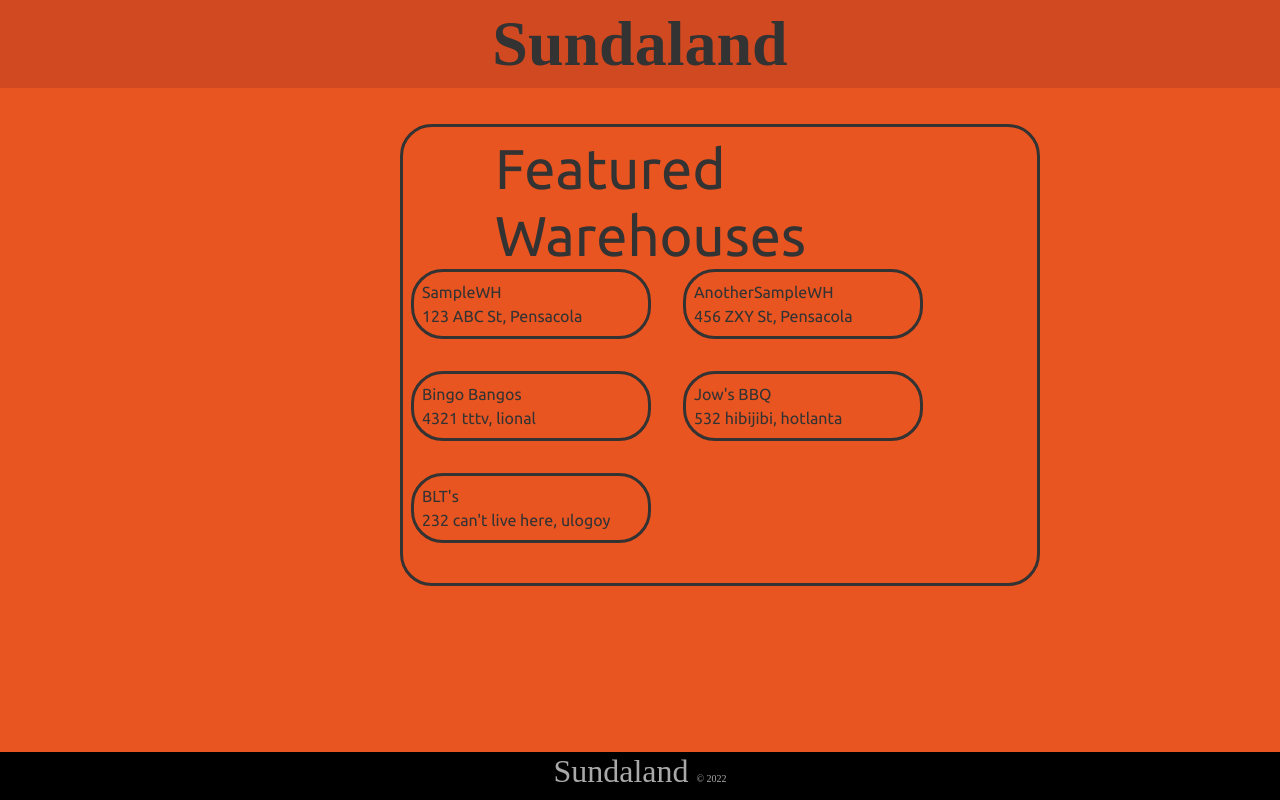
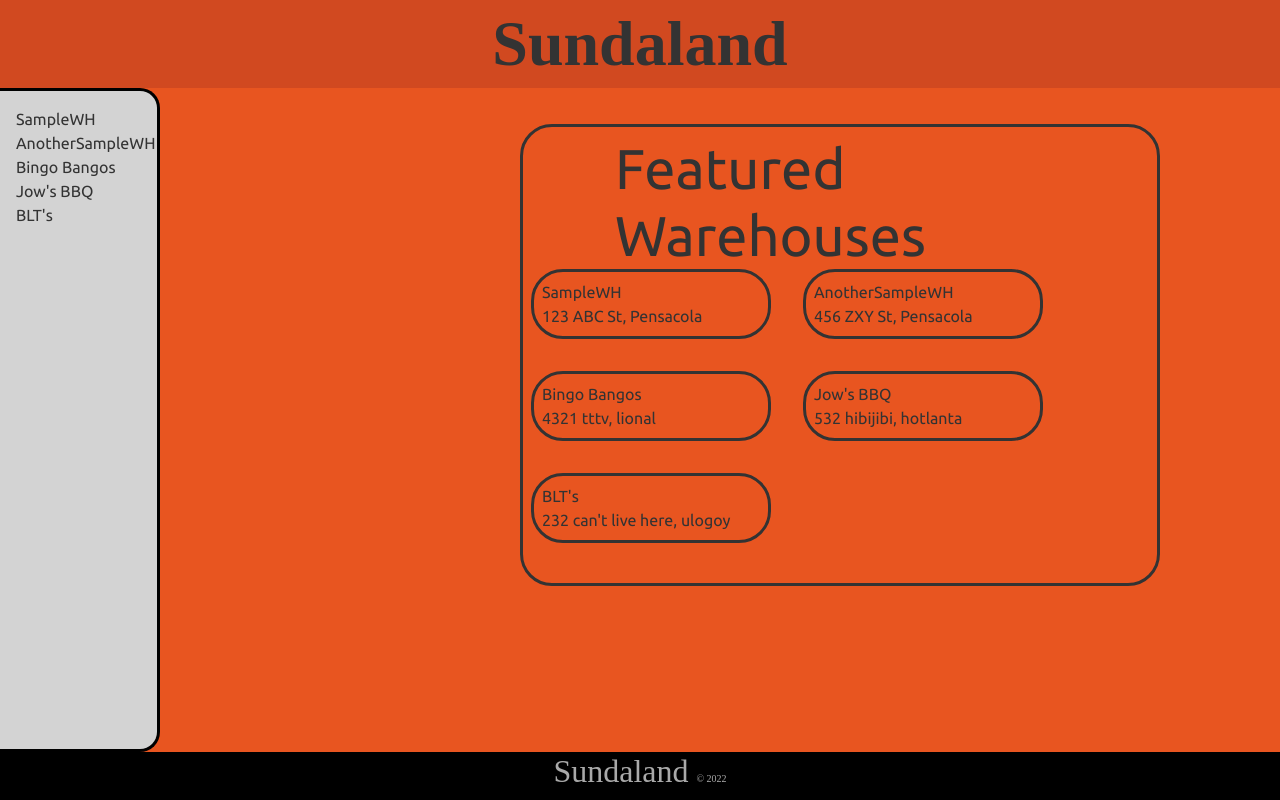
Before and after one commit to parmeleeb/p3-front, an Angular app: page / in a window 1280 px wide. Built offline with nearby package versions, Linux system fonts and the light colour scheme.

Commit message:
mixed merge issues*

```diff
--- a/src/app/app.component.css
+++ b/src/app/app.component.css
@@ -19,7 +19,7 @@
 }
 
 #body{
-    grid-column: span 2;
+    grid-column: span 1;
 }
 
 #footer{
--- a/src/app/app.component.html
+++ b/src/app/app.component.html
@@ -1,6 +1,6 @@
 <div id="webpage">
   <app-header id="header"></app-header>
-  <!-- <app-nav id="nav"></app-nav> -->
+  <app-nav id="nav"></app-nav>
   <main id="body"><router-outlet></router-outlet></main>
   <app-footer id="footer"></app-footer>
 </div>
--- a/src/app/nav/nav.component.css
+++ b/src/app/nav/nav.component.css
@@ -7,6 +7,5 @@
   border-top: 3px black solid;
   border-bottom: 3px black solid;
   padding-left: 1em;
-  margin-top: 2em;
-  margin-left: 2em;
+  padding-top: 1em;
 }
--- a/src/app/nav/nav.component.html
+++ b/src/app/nav/nav.component.html
@@ -1,3 +1,5 @@
 <div id="nav-container">
-
+    <ng-container *ngFor="let warehouse of warehouseList">
+        <div>{{ warehouse.getName() }}</div>
+    </ng-container>
 </div>
--- a/src/app/nav/nav.component.ts
+++ b/src/app/nav/nav.component.ts
@@ -1,4 +1,7 @@
 import { Component } from '@angular/core';
+import { Warehouse } from '../models/warehouse.model';
+import { WarehousesService } from '../services/warehouses.service';
+
 
 @Component({
   selector: 'app-nav',
@@ -7,4 +10,9 @@ import { Component } from '@angular/core';
 })
 export class NavComponent {
 
+  warehouseList: Warehouse[] = [];
+
+  constructor(private warehouseService: WarehousesService) {
+    warehouseService.warehouseObservable.subscribe(data => this.warehouseList = data);
+  }
 }
```
